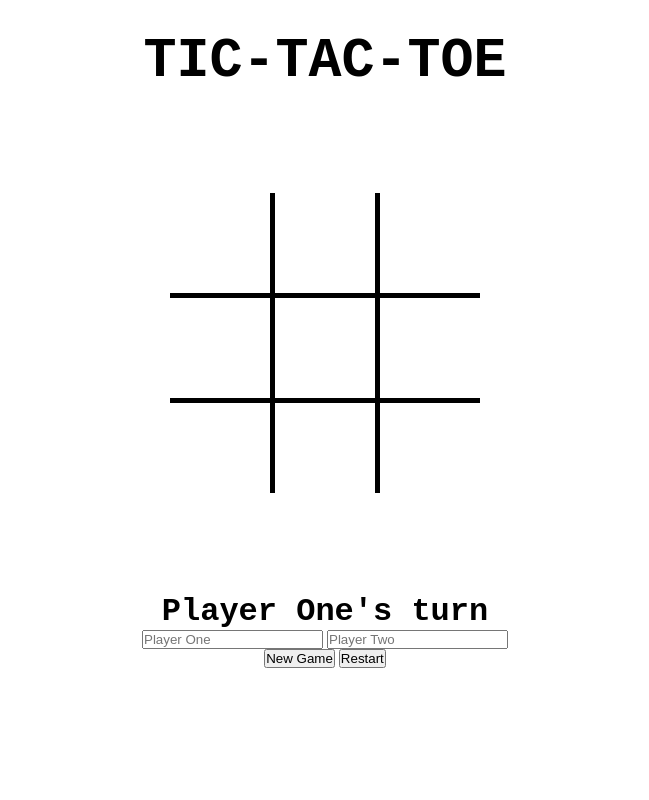
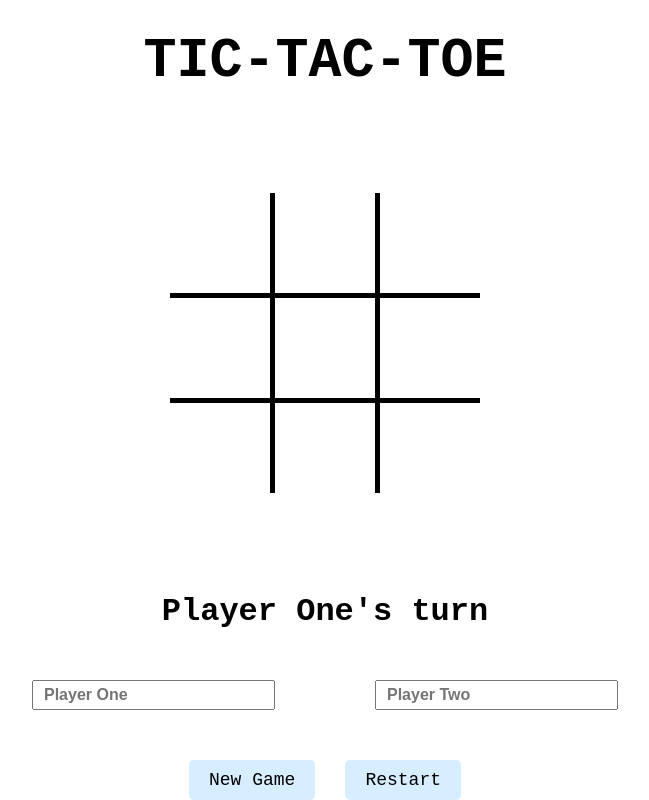
Before and after one commit to dnb777/tic-tac-toe, a plain HTML site: page index.html in a window 1280 px wide. Shown: the whole page, without its empty margins (315-964 px from the left). Drawn offline with Linux system fonts and the light colour scheme.

Commit message:
feat: add styling for inputs and buttons
-Styles inputs and buttons with flexbox, hover, and transitions
-Enhaces CSS for pilished game interface

```diff
--- a/styles.css
+++ b/styles.css
@@ -61,3 +61,44 @@ h1, h2, h3, h4, h5, h6 {
     font-size: 3.2rem;
     font-weight: bold;
 }
+
+/* Players */
+.players {
+    margin-top: 50px;
+    display: flex;
+    gap: 100px;
+}
+
+.players input[type="text"]{
+    height: 30px;
+    padding: 5px 10px;
+    font-size: 1.6rem;
+    font-weight: bold;
+}
+
+/* Buttons */
+.button-container {
+    margin-top: 50px;
+    display: flex;
+    gap: 30px;
+}
+
+.button-container button {
+    appearance: none;
+    border: none;
+    outline: none;
+    padding: 10px 20px;
+    border-radius: 5px;
+    background-color: rgb(214, 238, 255);
+    font-family: monospace;
+    font-size: 1.8rem;
+    cursor: pointer;
+    transition: 0.7 all ease-in-out;
+}
+
+.button-container button:hover {
+    background-color: rgb(189, 227, 255);
+}
+.button-container button:active {
+    transform: scale(1.1);
+}
```
